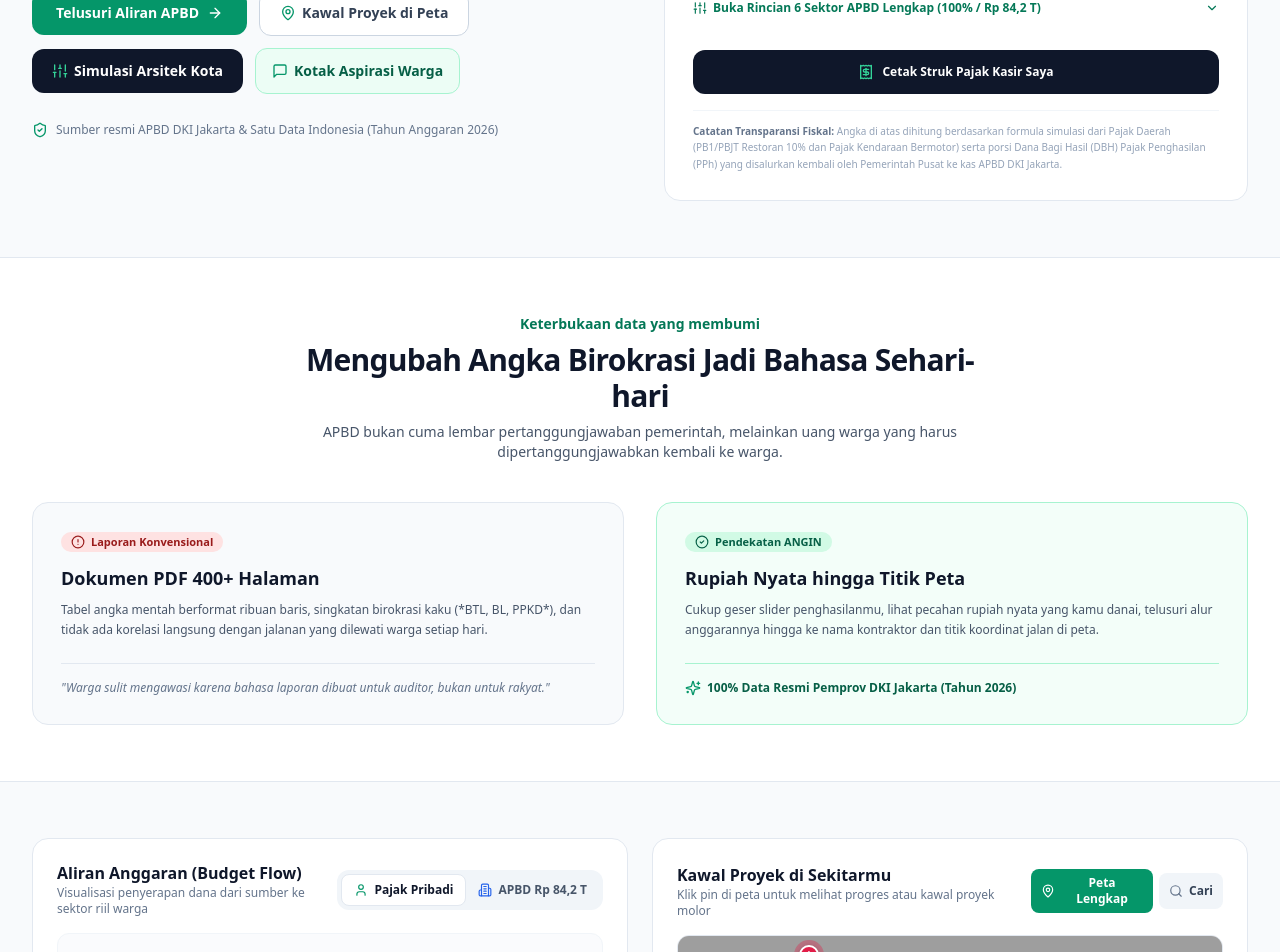
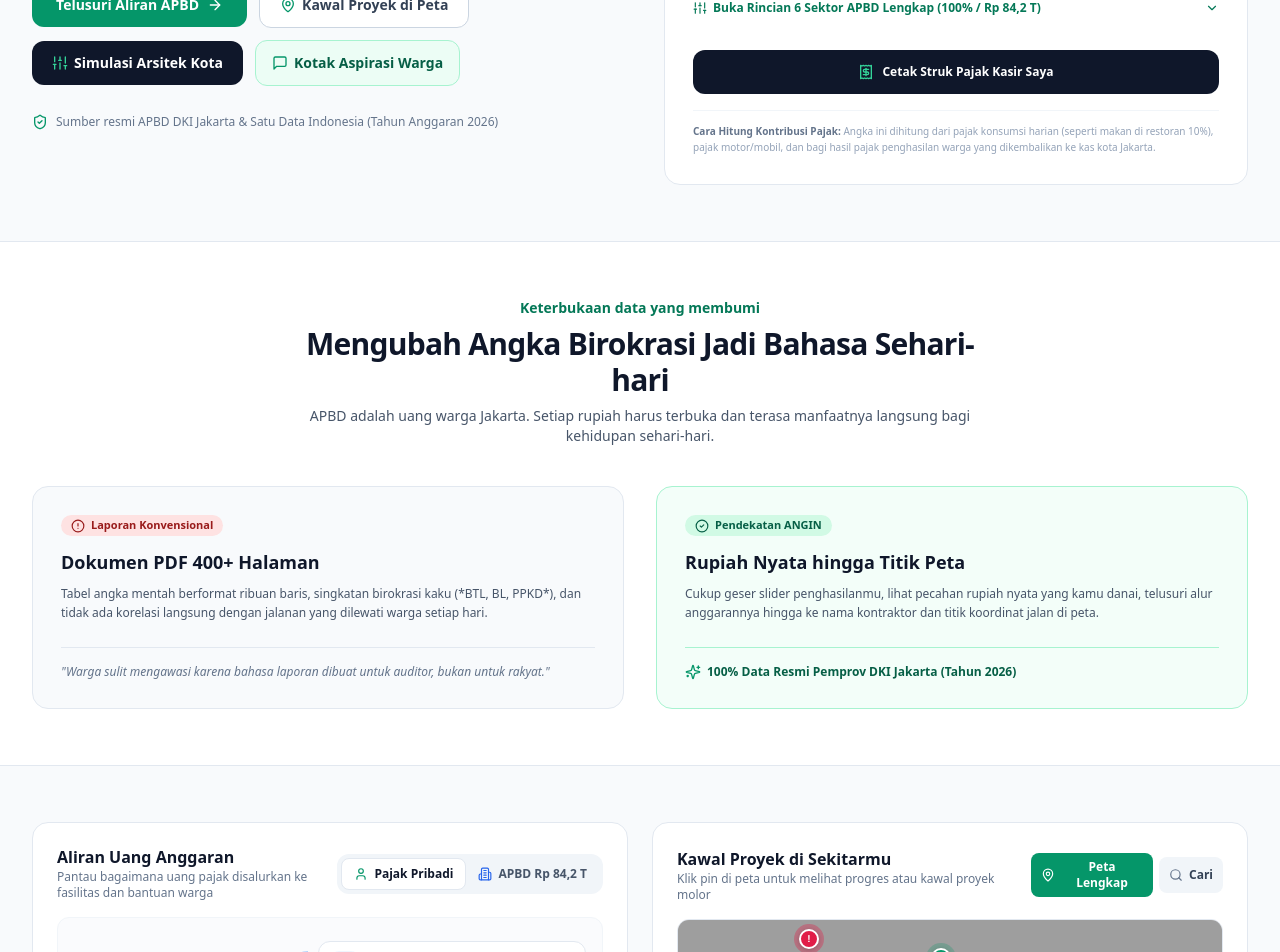
Before and after one commit to abcdefakhry/ANGIN, a React (Vite) app: page / in a window 1280 px wide. Shown: the part 480-1432 px from the top of the page. Built offline with nearby package versions, Linux system fonts and the light colour scheme; grey boxes are pictures that could not be loaded.

Commit message:
style(copy): eliminasi formula klise AI dan sederhanakan istilah birokrasi ke bahasa warga awam

```diff
--- a/src/App.tsx
+++ b/src/App.tsx
@@ -733,7 +733,7 @@ export default function App() {
                 >
                   <span className="flex items-center gap-1.5">
                     <Sliders className="w-3.5 h-3.5" />
-                    <span>{showOtherSectors ? 'Sembunyikan Sektor Makro Lainnya' : 'Buka Rincian 6 Sektor APBD Lengkap (100% / Rp 84,2 T)'}</span>
+                    <span>{showOtherSectors ? 'Sembunyikan Sektor Lainnya' : 'Buka Rincian 6 Sektor APBD Lengkap (100% / Rp 84,2 T)'}</span>
                   </span>
                   <ChevronDown className={`w-3.5 h-3.5 transition-transform ${showOtherSectors ? 'rotate-180' : ''}`} />
                 </button>
@@ -741,7 +741,7 @@ export default function App() {
                 {showOtherSectors && (
                   <div className="mt-2 p-3.5 bg-slate-50 rounded-xl space-y-2.5 text-xs border border-slate-200/80 animate-in fade-in duration-200">
                     <div className="text-[11px] text-slate-500 font-medium pb-1 border-b border-slate-200 flex justify-between">
-                      <span>Porsi 6 Sektor Makro APBD DKI:</span>
+                      <span>Porsi 6 Sektor Utama Anggaran DKI:</span>
                       <span className="font-bold text-slate-700">Total 100% (Rp 84,2 T)</span>
                     </div>
 
@@ -803,7 +803,7 @@ export default function App() {
 
               {/* Catatan Transparansi Formula (Footnote Disclosure Sesuai Celah 2.4) */}
               <div className="mt-4 pt-3 border-t border-slate-100 text-[10px] text-slate-400 leading-relaxed">
-                <strong className="text-slate-500 font-semibold">Catatan Transparansi Fiskal:</strong> Angka di atas dihitung berdasarkan formula simulasi dari Pajak Daerah (PB1/PBJT Restoran 10% dan Pajak Kendaraan Bermotor) serta porsi Dana Bagi Hasil (DBH) Pajak Penghasilan (PPh) yang disalurkan kembali oleh Pemerintah Pusat ke kas APBD DKI Jakarta.
+                <strong className="text-slate-500 font-semibold">Cara Hitung Kontribusi Pajak:</strong> Angka ini dihitung dari pajak konsumsi harian (seperti makan di restoran 10%), pajak motor/mobil, dan bagi hasil pajak penghasilan warga yang dikembalikan ke kas kota Jakarta.
               </div>
 
             </div>
@@ -823,7 +823,7 @@ export default function App() {
               Mengubah Angka Birokrasi Jadi Bahasa Sehari-hari
             </h3>
             <p className="text-sm text-slate-600 mt-2">
-              APBD bukan cuma lembar pertanggungjawaban pemerintah, melainkan uang warga yang harus dipertanggungjawabkan kembali ke warga.
+              APBD adalah uang warga Jakarta. Setiap rupiah harus terbuka dan terasa manfaatnya langsung bagi kehidupan sehari-hari.
             </p>
           </div>
 
--- a/src/components/BudgetFlowExplorer.tsx
+++ b/src/components/BudgetFlowExplorer.tsx
@@ -386,7 +386,7 @@ export const BudgetFlowExplorer: React.FC<BudgetFlowExplorerProps> = ({
           {/* Proportional Flow Bar Summary */}
           <div className="bg-white border border-slate-200 rounded-2xl p-4 space-y-2">
             <div className="flex items-center justify-between text-xs font-semibold text-slate-700">
-              <span>Proporsi 6 Sektor Makro APBD DKI Jakarta 2026:</span>
+              <span>Proporsi 6 Sektor Utama Anggaran DKI Jakarta 2026:</span>
               <span className="text-slate-500 tabular-nums text-[11px]">100% Tersinkron (Rp 84,2 T)</span>
             </div>
             <div className="h-4 w-full bg-slate-100 rounded-lg overflow-hidden flex border border-slate-200">
--- a/src/components/BudgetFlowMiniPreview.tsx
+++ b/src/components/BudgetFlowMiniPreview.tsx
@@ -116,10 +116,10 @@ export function BudgetFlowMiniPreview({
         <div className="flex flex-col sm:flex-row sm:items-center justify-between gap-3 mb-4">
           <div>
             <h3 className="text-base font-bold text-slate-900 leading-tight">
-              Aliran Anggaran (Budget Flow)
+              Aliran Uang Anggaran
             </h3>
             <p className="text-xs text-slate-500 mt-0.5">
-              Visualisasi penyerapan dana dari sumber ke sektor riil warga
+              Pantau bagaimana uang pajak disalurkan ke fasilitas dan bantuan warga
             </p>
           </div>
 
--- a/src/components/CitizenFeedbackModal.tsx
+++ b/src/components/CitizenFeedbackModal.tsx
@@ -83,8 +83,8 @@ const INITIAL_ASPIRATIONS: CitizenFeedbackItem[] = [
     category: 'pertanyaan',
     wilayah: 'Jakarta Barat',
     locationDetail: 'Kel. Rawa Buaya, Cengkareng',
-    title: 'Klarifikasi Mekanisme Verifikasi DTKS untuk Penerima Beasiswa KJP',
-    description: 'Bagaimana warga dapat memantau keterbukaan hasil seleksi desil penerima KJP Plus di kelurahan agar bantuan benar-benar diterima siswa prasejahtera yang berhak?',
+    title: 'Klarifikasi Verifikasi Data Warga Miskin (DTKS) untuk Penerima Beasiswa KJP',
+    description: 'Bagaimana warga dapat memantau transparansi data penerima KJP Plus di kelurahan agar bantuan benar-benar diterima siswa yang membutuhkan?',
     author: 'Ibu Rahayu',
     supportCount: 29,
     status: 'Ditinjau Bappeda DKI',
@@ -369,7 +369,7 @@ export const CitizenFeedbackModal: React.FC<CitizenFeedbackModalProps> = ({
             Kotak Suara &amp; Aspirasi APBD
           </h2>
           <p className="text-xs sm:text-sm text-slate-500 mt-1 leading-relaxed">
-            Sampaikan usulan kebutuhan fasilitas, laporkan proyek yang bermasalah di sekitarmu, atau dukung aspirasi warga lain untuk diperjuangkan dalam Musrenbang.
+            Sampaikan usulan kebutuhan fasilitas, laporkan proyek yang bermasalah di sekitarmu, atau dukung aspirasi warga lain untuk diperjuangkan dalam perencanaan anggaran kota (Musrenbang).
           </p>
         </div>
 
--- a/src/components/CityArchitectSimulator.tsx
+++ b/src/components/CityArchitectSimulator.tsx
@@ -661,7 +661,7 @@ Dibuat melalui simulator partisipatif ANGIN (Anggaran Indonesia) #SuaraWargaANGI
                 <span className="text-[10px] text-slate-500 block">Baseline Jakarta: 142</span>
               </div>
               <div>
-                <span className="text-slate-600 block text-[11px]">Belanja Publik vs Birokrasi:</span>
+                <span className="text-slate-600 block text-[11px]">Fasilitas Warga vs Operasional Kantor:</span>
                 <strong className="text-sm font-bold tabular-nums text-emerald-900">{publicSpendingRatio}% : {100 - publicSpendingRatio}%</strong>
                 <span className="text-[10px] text-slate-500 block">Alokasi langsung ke warga</span>
               </div>
--- a/src/components/CivicReceiptModal.tsx
+++ b/src/components/CivicReceiptModal.tsx
@@ -236,7 +236,7 @@ export const CivicReceiptModal: React.FC<CivicReceiptModalProps> = ({
             </div>
 
             <div className="mt-3 text-[10px] text-slate-500">
-              *Estimasi kontribusi bulanan dari komponen PB1, PKB, dan dana bagi hasil daerah.
+              *Estimasi kontribusi dari pajak makan di luar (restoran), pajak kendaraan, dan bagi hasil pajak penghasilan.
             </div>
           </div>
         </div>
--- a/src/components/InteractiveBudgetCharts.tsx
+++ b/src/components/InteractiveBudgetCharts.tsx
@@ -133,10 +133,10 @@ export const InteractiveBudgetCharts: React.FC<InteractiveBudgetChartsProps> = (
             <span>Grafik Visualisasi Interaktif APBD</span>
           </div>
           <h2 className="text-xl sm:text-2xl font-extrabold text-slate-900 tracking-tight">
-            Eksplorasi Analitik Anggaran DKI Jakarta
+            Grafik Rincian Anggaran DKI Jakarta
           </h2>
           <p className="text-xs sm:text-sm text-slate-500 mt-1 max-w-2xl leading-relaxed">
-            Pilah dan bandingkan alokasi belanja berdasarkan tahun anggaran, porsi sektor, dan jenis belanja secara dinamis.
+            Bandingkan penggunaan anggaran dari tahun ke tahun, porsi per sektor, dan jenis pengeluaran pemerintah.
           </p>
         </div>
 
@@ -412,7 +412,7 @@ export const InteractiveBudgetCharts: React.FC<InteractiveBudgetChartsProps> = (
       {chartMode === 'categories' && (
         <div className="space-y-4 animate-in fade-in duration-200">
           <div className="text-xs text-slate-600 leading-relaxed bg-slate-50 p-3.5 rounded-xl border border-slate-200">
-            <strong>Keterbukaan Tata Kelola:</strong> Sesuai Standar Akuntansi Pemerintahan (SAP), belanja APBD DKI Jakarta dibagi menjadi 5 pos utama. Warga berhak mengawasi berapa persen anggaran yang menjadi aset fisik publik versus biaya rutin birokrasi.
+            <strong>Keterbukaan Belanja Kota:</strong> Anggaran DKI Jakarta dibagi menjadi 5 pos utama. Warga berhak tahu berapa persen uang pajak yang diubah jadi fasilitas umum (jalan, sekolah, puskesmas) dibanding biaya kantor dinas dan gaji pegawai.
           </div>
 
           <div className="space-y-3">
--- a/src/components/ProjectActionModal.tsx
+++ b/src/components/ProjectActionModal.tsx
@@ -145,7 +145,7 @@ export const ProjectActionModal: React.FC<ProjectActionModalProps> = ({
         {/* Progress Bar */}
         <div className="space-y-1.5 mb-5">
           <div className="flex justify-between text-xs font-semibold text-slate-700">
-            <span>Realisasi Fisik Proyek:</span>
+            <span>Kemajuan Pembangunan di Lapangan:</span>
             <span className={isDelayed ? 'font-bold text-rose-600' : 'font-bold text-slate-900'}>
               {project.progress}% {isDelayed ? `(Seharusnya 100%)` : ''}
             </span>
```
